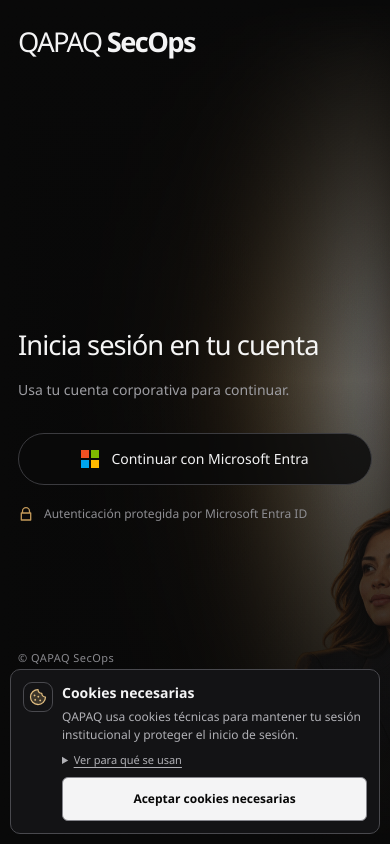
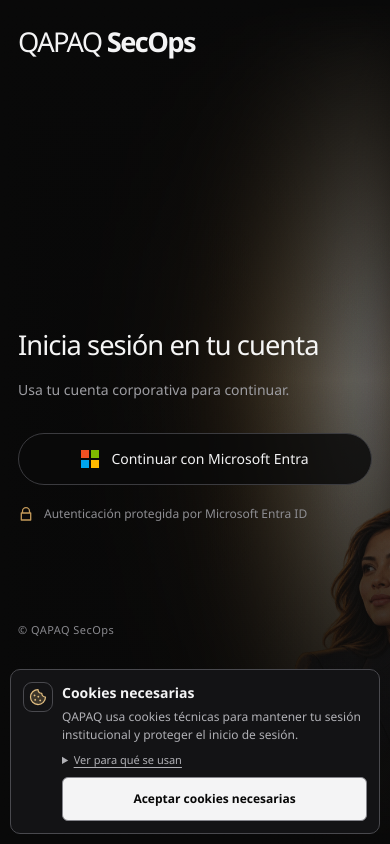
Before and after one commit to CyberStill-GmbH/qapaq-secops, a React (Vite) app in the folder apps/web/: page / in a window 390 px wide. Built offline with nearby package versions, Linux system fonts and the light colour scheme; no server answers.

Commit message:
fix(web): keep mobile login footer above consent notice

```diff
--- a/apps/web/src/app/login.css
+++ b/apps/web/src/app/login.css
@@ -428,7 +428,7 @@
 
   .auth-footer {
     z-index: 2;
-    bottom: calc(178px + env(safe-area-inset-bottom));
+    bottom: calc(206px + env(safe-area-inset-bottom));
     left: 18px;
     font-size: 11px;
   }
```
Also changed, not shown: 1 other file (tests, documents, lock files or other folders).
